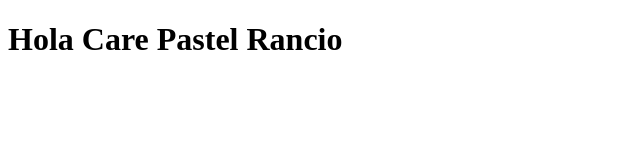
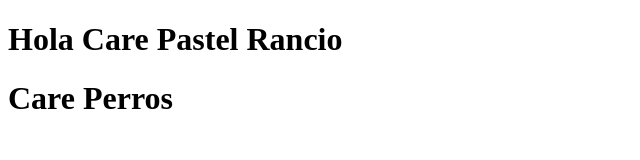
Before and after one commit to DevDangel/curso-git, a plain HTML site: page index.html in a window 1280 px wide. Shown: the whole page, without its empty margins (0-640 px from the left). Drawn offline with Linux system fonts and the light colour scheme.

Commit message:
se modifico index nuevamente

```diff
--- a/index.html
+++ b/index.html
@@ -7,5 +7,6 @@
 </head>
 <body>
     <h1>Hola Care Pastel Rancio</h1>
+    <h1>Care Perros</h1>
 </body>
 </html>
```
